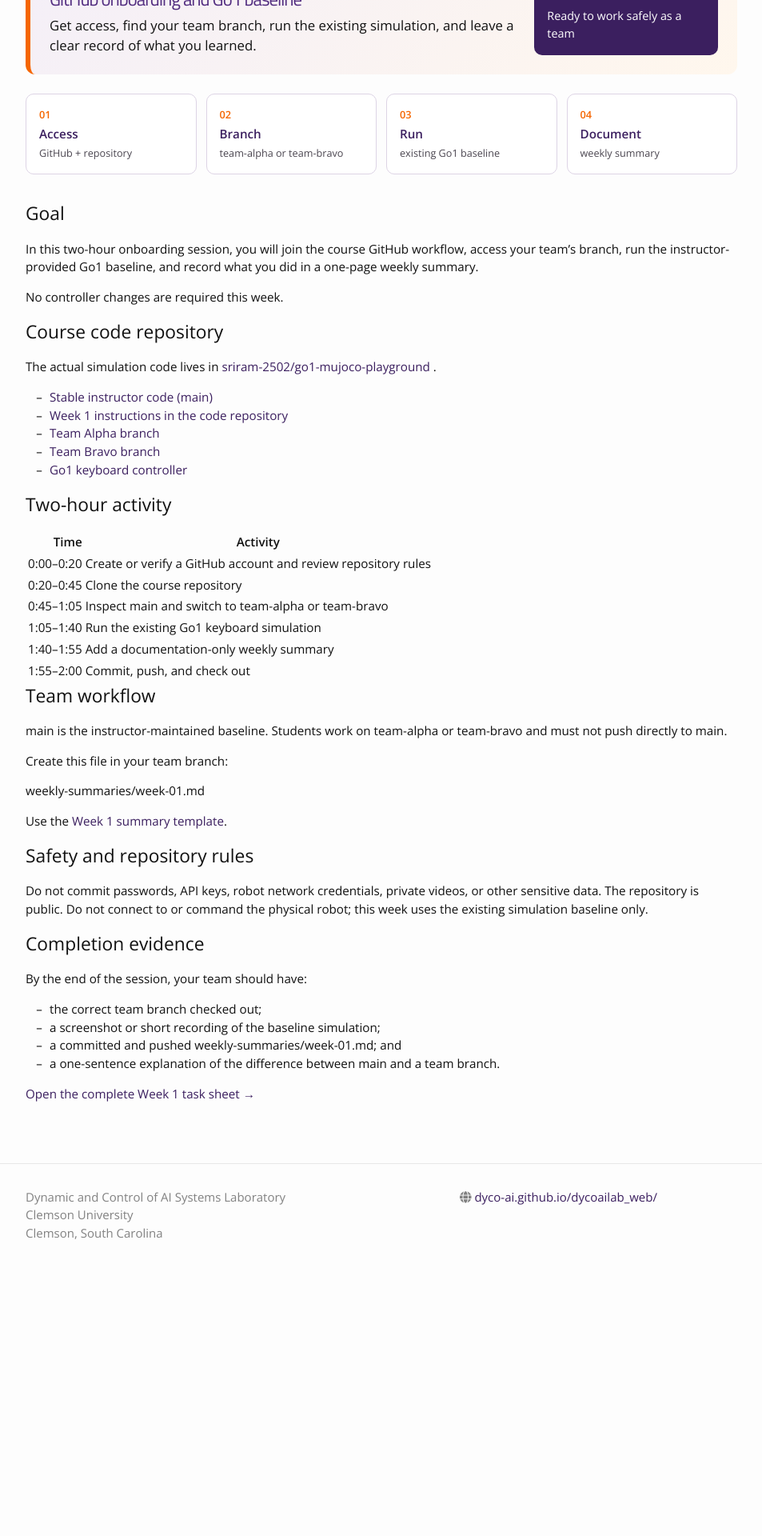
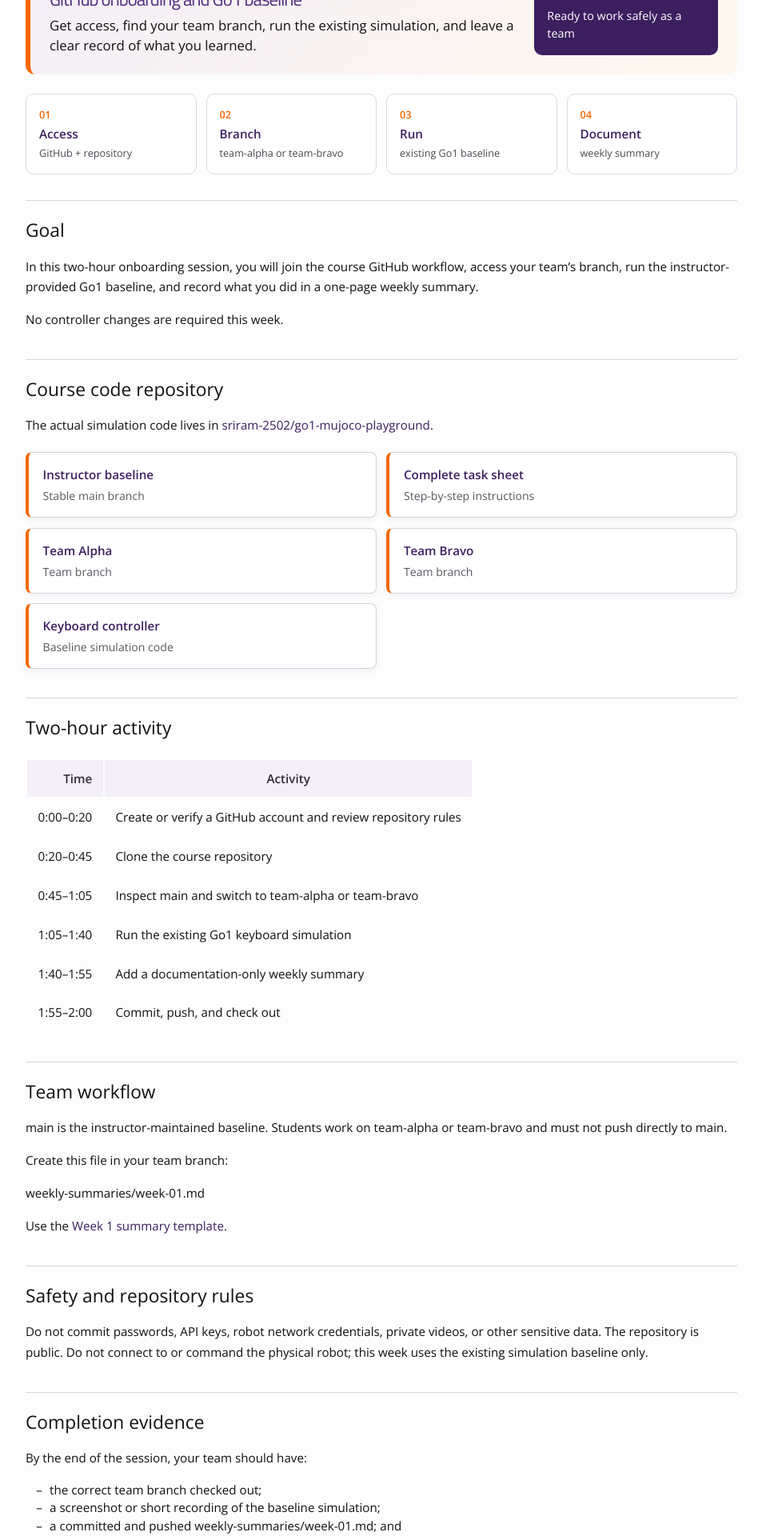
Before and after one commit to DyCo-AI/go1_gesture_tracking, a Jekyll site: the page built from docs/week-01.md, in a window 1280 px wide. Shown: the part 348-2268 px from the top of the page at 80% size, without its empty margins (163-1116 px from the left). Built offline with Jekyll 4.4.1, drawn with Linux system fonts in a browser that asks for light colours; before the commit the page ends 1960 px from its top, so only the background shows below that.

Commit message:
Improve Week 1 page layout

```diff
--- a/docs/_sass/_layout.scss
+++ b/docs/_sass/_layout.scss
@@ -394,10 +394,47 @@ html {
 .week-step small { color: #4b4650; }
 .activity-callout { display: flex; gap: .5rem; margin: 1rem 0 1.5rem; padding: 1rem 1.1rem; border-radius: 10px; background: #f4eff8; color: #30283a; }
 
+article.page .page-content > h2 {
+  margin-top: 2.25rem;
+  padding-top: 1.25rem;
+  border-top: 1px solid #d9cfdf;
+}
+
+article.page .page-content > h2:first-of-type { margin-top: 1.25rem; }
+article.page .page-content > p { line-height: 1.7; }
+article.page .page-content > ul { margin-bottom: 1.5rem; }
+article.page .page-content table { margin: 1.25rem 0 2rem; }
+article.page .page-content th { color: #32283a; background: #f4eff8; }
+article.page .page-content td, article.page .page-content th { padding: .75rem .85rem; }
+
+.resource-links {
+  display: grid;
+  grid-template-columns: repeat(2, minmax(0, 1fr));
+  gap: .8rem;
+  margin: 1.25rem 0 2rem;
+}
+
+.resource-links a {
+  display: flex;
+  flex-direction: column;
+  gap: .25rem;
+  padding: 1rem 1.1rem;
+  border: 1px solid #d9cfdf;
+  border-left: 4px solid $accent-color;
+  border-radius: 8px;
+  background: #fff;
+  box-shadow: 0 3px 10px rgba(50, 26, 79, .06);
+}
+
+.resource-links a:hover { border-color: $accent-color; background: #fffaf5; text-decoration: none; }
+.resource-links strong { color: #3b1f5f; }
+.resource-links span { color: #5c5661; font-size: .88rem; }
+
 @media screen and (max-width: 700px) {
   .week-hero { flex-direction: column; }
   .week-hero-badge { min-width: 0; }
   .week-steps { grid-template-columns: repeat(2, 1fr); }
+  .resource-links { grid-template-columns: 1fr; }
 }
 
 .course-hero {
--- a/docs/week-01.md
+++ b/docs/week-01.md
@@ -31,13 +31,15 @@ No controller changes are required this week.
 ## Course code repository
 
 The actual simulation code lives in
-[ sriram-2502/go1-mujoco-playground ](https://github.com/sriram-2502/go1-mujoco-playground).
+[sriram-2502/go1-mujoco-playground](https://github.com/sriram-2502/go1-mujoco-playground).
 
-- [Stable instructor code (main)](https://github.com/sriram-2502/go1-mujoco-playground/tree/main)
-- [Week 1 instructions in the code repository](https://github.com/sriram-2502/go1-mujoco-playground/blob/main/course/week-01-github-onboarding/README.md)
-- [Team Alpha branch](https://github.com/sriram-2502/go1-mujoco-playground/tree/team-alpha)
-- [Team Bravo branch](https://github.com/sriram-2502/go1-mujoco-playground/tree/team-bravo)
-- [Go1 keyboard controller](https://github.com/sriram-2502/go1-mujoco-playground/blob/main/mujoco_playground/experimental/sim2sim/play_go1_keyboard.py)
+<div class="resource-links">
+  <a href="https://github.com/sriram-2502/go1-mujoco-playground/tree/main"><strong>Instructor baseline</strong><span>Stable main branch</span></a>
+  <a href="https://github.com/sriram-2502/go1-mujoco-playground/blob/main/course/week-01-github-onboarding/README.md"><strong>Complete task sheet</strong><span>Step-by-step instructions</span></a>
+  <a href="https://github.com/sriram-2502/go1-mujoco-playground/tree/team-alpha"><strong>Team Alpha</strong><span>Team branch</span></a>
+  <a href="https://github.com/sriram-2502/go1-mujoco-playground/tree/team-bravo"><strong>Team Bravo</strong><span>Team branch</span></a>
+  <a href="https://github.com/sriram-2502/go1-mujoco-playground/blob/main/mujoco_playground/experimental/sim2sim/play_go1_keyboard.py"><strong>Keyboard controller</strong><span>Baseline simulation code</span></a>
+</div>
 
 ## Two-hour activity
 
```
